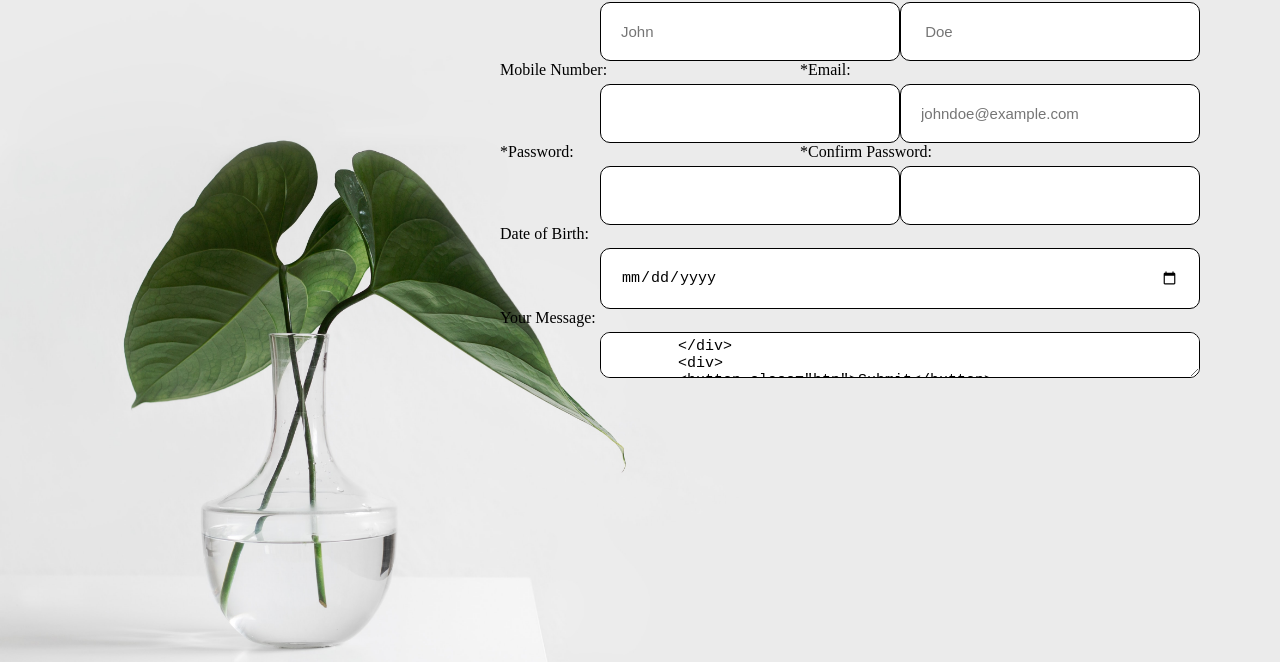
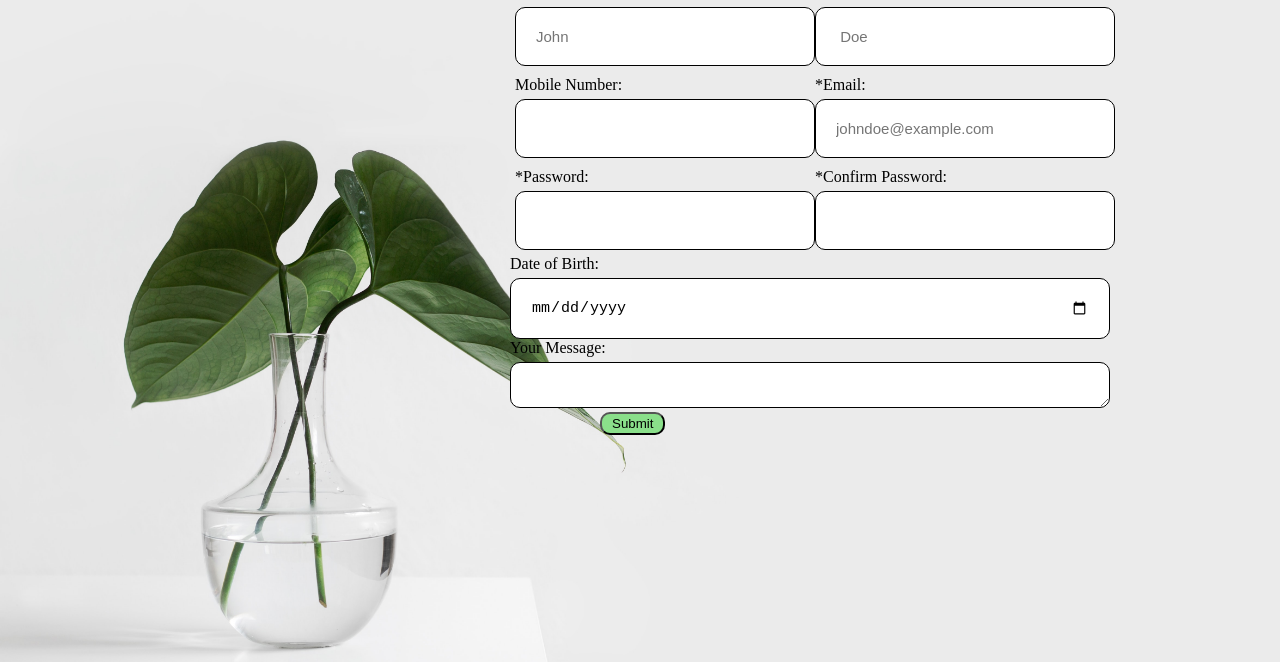
Before and after one commit to OlgaNadongo/feedback-form, a plain HTML site: page index.html in a window 1280 px wide. Shown: the part 138-800 px from the top of the page. Drawn offline with Linux system fonts and the light colour scheme.

Commit message:
arranged labels

```diff
--- a/index.html
+++ b/index.html
@@ -23,40 +23,38 @@
     <form>
         <div class="row">
         <div class="inputContent">
-        <label>*First Name:</label>
-        <input type="text" id="myName" placeholder="John">
+        <label>*First Name:<input type="text" id="myName" placeholder="John"></label>
+
         </div>
 
 
 
         <div class="inputContent">
-        <label >*Last Name:</label>
-        <input type="text" id="myName" placeholder=" Doe">
+        <label >*Last Name: <input type="text" id="myName" placeholder=" Doe"></label>
         </div>
         </div>
 
         <div class="row">
         <div class="inputContent">
-        <label for="">Mobile Number:</label>
-        <input type="text">
+        <label for="">Mobile Number:  <input type="number"></label>
+
         </div>
 
 
         <div class="inputContent">
-        <label for="">*Email:</label>
-        <input type="text" placeholder="johndoe@example.com">
+        <label for="">*Email:<input type="text" placeholder="johndoe@example.com"></label>
         </div>
         </div>
 
         <div class="row">
         <div class="inputContent">
-        <label for="">*Password:</label>
-        <input type="password">
+        <label for="">*Password:<input type="password"></label>
+
         </div>
 
         <div class="inputContent">
-        <label for="">*Confirm Password:</label>
-        <input type="password">
+        <label for="">*Confirm Password: <input type="password"></label>
+
         </div>
         </div>
 
@@ -67,8 +65,8 @@
         </div>
 
         <div class="inputContent">
-        <label for="">Your Message:</label>
-        <textarea id="message" >
+        <label for="">Your Message:<textarea id="message" row="8" ></textarea></label>
+
         </div>
         <div>
         <button class="btn">Submit</button>
--- a/trial.css
+++ b/trial.css
@@ -17,7 +17,6 @@
 .content{
     margin-top: 80px;
     margin-right: 80px;
-
 }
 
  form{
@@ -29,7 +28,8 @@
  inputContent{
      margin-bottom: 30px;
      position:relative;
-     right: 90px;
+     right: 50px;
+     margin-right: 6px;
  }
 
  input{
@@ -40,44 +40,50 @@
      font-size: 15px;
      border-radius: 10px;
      cursor: text;
+     position:relative
  }
 
 #dob{
      width:600px;
      margin-top:5px ;
+     right: 90px;
      padding:20px;
      border:1px solid;
      font-size: 15px;
      border-radius: 10px;
      cursor: text;
- }
 
- input {
-     position: relative;
  }
 
  textarea{
     width: 600px;
     margin-top:5px ;
+    right: 90px;
     padding:5px;
     border:1px solid;
     font-size: 15px;
     border-radius: 10px;
     cursor: text;
  }
+
  label{
      position:relative;
-     right: 100px;
+     right: 90px;
  }
 
  .row{
      display: flex;
      align-items: center;
-     justify-content: space-content;
+     padding: 5px;
+     justify-content: space-between;
+     }
+
+ .row .inputContent{
+    flex-basis: 48%;
+}
+
+ .btn{
+     background-color: rgb(138, 223, 138);
+     border-radius: 10px;
+     padding:2px 10px;
  }
- .row .inputContent{
-     flex-basis: 48%;
- }
- .btn{
-     background-color: green;
- }
```
